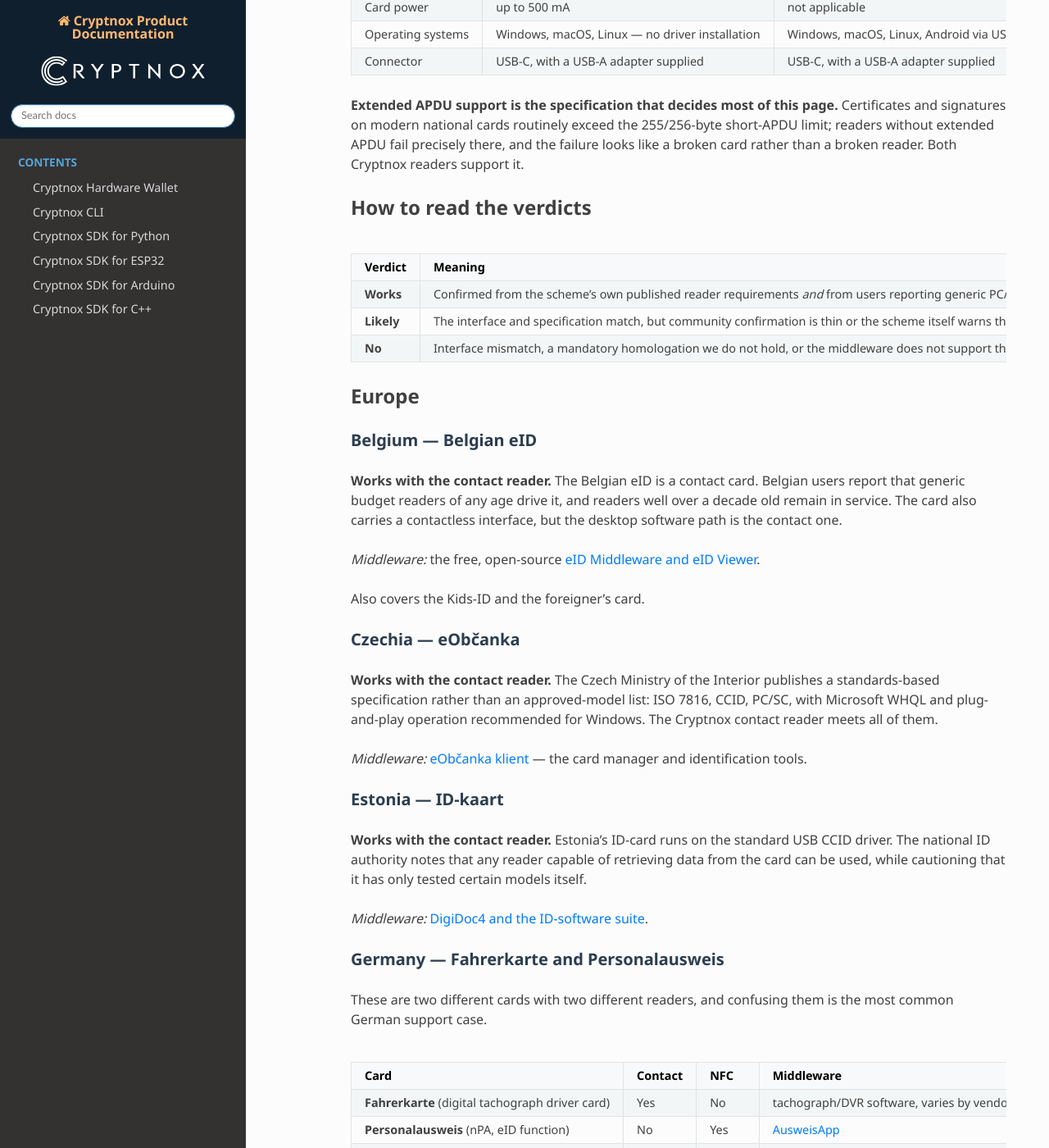
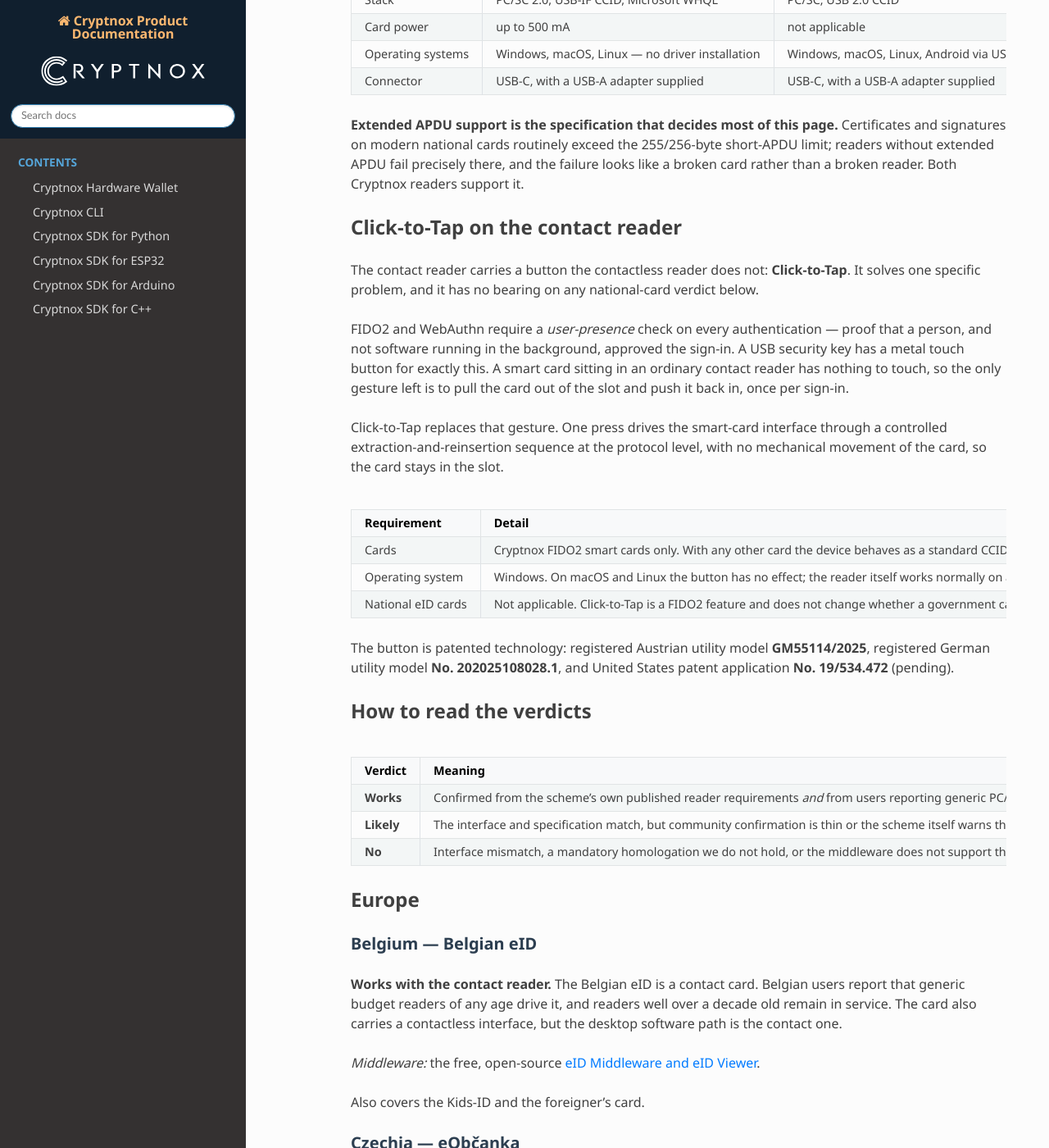
Before and after one commit to cryptnox/cryptnox.github.io, a Sphinx documentation site: the page built from docs/source/reader-compatibility.rst, in a window 1280 px wide and 1400 px high, scrolled down 1082 px. Shown: the whole window at 82% size. Built offline with Sphinx 7.4.7 and the Read the Docs theme 3.1.0, drawn with Linux system fonts in a browser that asks for light colours; some of the changed text lies outside the part shown.

Commit message:
Document Click-to-Tap on the reader compatibility page
The contact reader's Click-to-Tap button was undocumented here, which left the
page unable to answer the question it gets asked: does the button do anything
for my national eID card? It does not, and saying so explicitly heads off a
class of support ticket.

Adds a section covering what the button is for (the FIDO2 user-presence check),
its two hard constraints (Cryptnox FIDO2 cards, Windows), and the fact that it
has no bearing on any country verdict. Also adds one limitation bullet and one
FAQ entry pointing the same way.

Additive only: 44 insertions, 0 deletions, one file.

```diff
--- a/docs/source/reader-compatibility.rst
+++ b/docs/source/reader-compatibility.rst
@@ -67,6 +67,43 @@
 and signatures on modern national cards routinely exceed the 255/256-byte short-APDU limit;
 readers without extended APDU fail precisely there, and the failure looks like a broken
 card rather than a broken reader. Both Cryptnox readers support it.
+
+
+Click-to-Tap on the contact reader
+==================================
+
+The contact reader carries a button the contactless reader does not: **Click-to-Tap**. It
+solves one specific problem, and it has no bearing on any national-card verdict below.
+
+FIDO2 and WebAuthn require a *user-presence* check on every authentication — proof that a
+person, and not software running in the background, approved the sign-in. A USB security
+key has a metal touch button for exactly this. A smart card sitting in an ordinary contact
+reader has nothing to touch, so the only gesture left is to pull the card out of the slot
+and push it back in, once per sign-in.
+
+Click-to-Tap replaces that gesture. One press drives the smart-card interface through a
+controlled extraction-and-reinsertion sequence at the protocol level, with no mechanical
+movement of the card, so the card stays in the slot.
+
+.. list-table::
+   :header-rows: 1
+   :widths: 28 72
+
+   * - Requirement
+     - Detail
+   * - Cards
+     - Cryptnox FIDO2 smart cards only. With any other card the device behaves as a
+       standard CCID / PC-SC contact reader.
+   * - Operating system
+     - Windows. On macOS and Linux the button has no effect; the reader itself works
+       normally on all three.
+   * - National eID cards
+     - Not applicable. Click-to-Tap is a FIDO2 feature and does not change whether a
+       government card can be read — that is decided by the country tables below.
+
+The button is patented technology: registered Austrian utility model **GM55114/2025**,
+registered German utility model **No. 202025108028.1**, and United States patent
+application **No. 19/534.472** (pending).
 
 
 How to read the verdicts
@@ -402,6 +439,8 @@
 * **Contact and contactless at the same time** — these are two separate products.
 * **PIN entry on the reader** — neither has a keypad, so schemes that mandate on-device
   PIN entry are out of scope.
+* **Click-to-Tap with a government card** — the button answers the FIDO2 user-presence
+  prompt for Cryptnox FIDO2 cards on Windows. It has no effect on eID, PIV or CAC sign-in.
 * **Guarantee the government's software.** We can state that the reader meets a scheme's
   published requirements. We cannot promise how a given public-service application behaves.
 
@@ -416,6 +455,11 @@
 **Which USB card readers work with the Czech eObčanka?**
 Any reader meeting the Ministry of the Interior's published specification — ISO 7816,
 CCID, PC/SC, ideally WHQL-certified and plug-and-play. There is no approved-model list.
+
+**Does the Click-to-Tap button work with my national eID card?**
+No. Click-to-Tap answers the FIDO2 user-presence prompt, and only for Cryptnox FIDO2 smart
+cards on Windows. National eID, PIV and CAC cards are unaffected by it: whether they work
+depends on their interface and their own middleware, exactly as set out above.
 
 **Why does my reader work in one country but not another?**
 Three things have to line up: the card's interface (contact or contactless), the reader's
```
